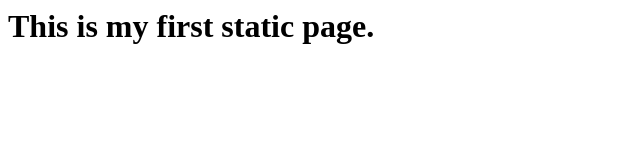
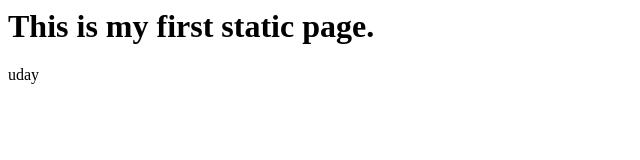
Before and after one commit to udayc92/live, a plain HTML site: page index.html in a window 1280 px wide. Shown: the full height of the page, 0-640 px from the left. Drawn offline with Linux system fonts and the light colour scheme.

Commit message:
new code

```diff
--- a/index.html
+++ b/index.html
@@ -1,3 +1,4 @@
 <html>
     <h1>This is my first static page.</h1>
+    <p>uday</p>
 </html>
```
Also changed, not shown: 3 other files.
